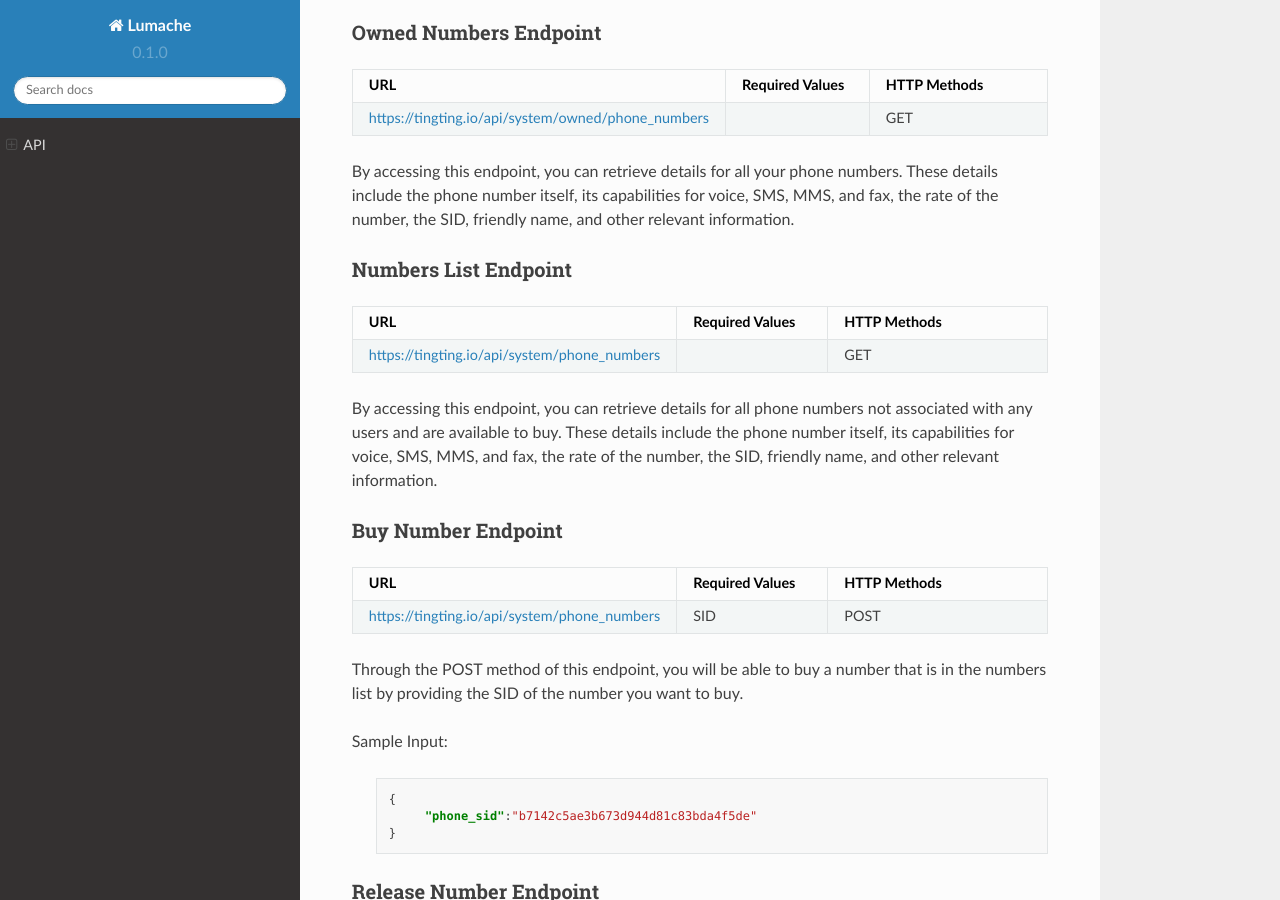
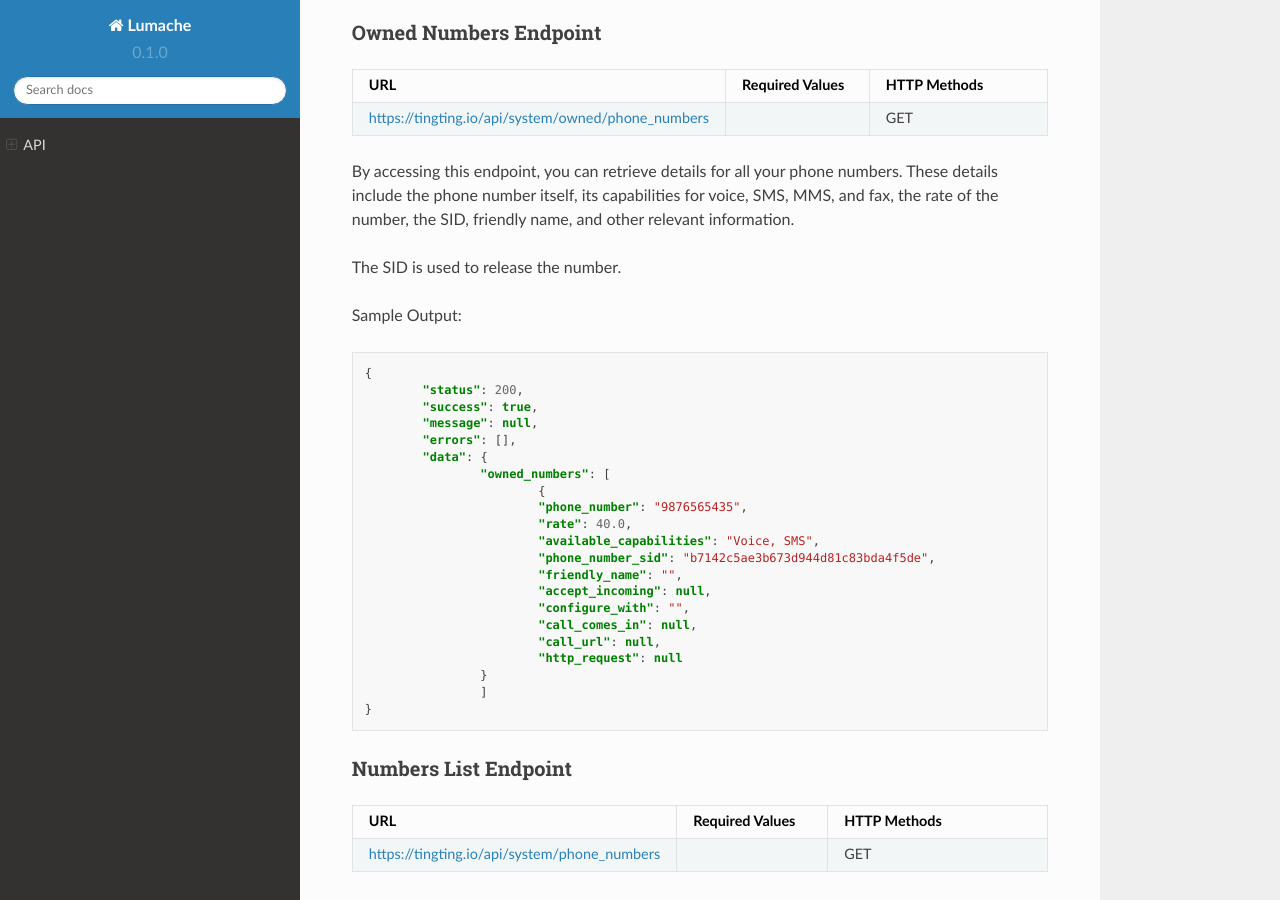
Before and after one commit to anjelikaprixa/TingTing, a Sphinx documentation site: the page built from docs/source/api.rst, in a window 1280 px wide and 900 px high, scrolled down 2462 px. Built offline with Sphinx 7.4.7 and the Read the Docs theme 2.0.0, drawn with Linux system fonts in a browser that asks for light colours.

Commit message:
Update api.rst

```diff
--- a/docs/source/api.rst
+++ b/docs/source/api.rst
@@ -152,6 +152,36 @@ Owned Numbers Endpoint
      - GET
 
 By accessing this endpoint, you can retrieve details for all your phone numbers. These details include the phone number itself, its capabilities for voice, SMS, MMS, and fax, the rate of the number, the SID, friendly name, and other relevant information.
+
+The SID is used to release the number.
+
+Sample Output:
+
+
+.. code-block:: json
+
+	{
+		"status": 200,
+    		"success": true,
+    		"message": null,
+    		"errors": [],
+    		"data": {
+        		"owned_numbers": [
+				{
+            			"phone_number": "9876565435",
+				"rate": 40.0,
+				"available_capabilities": "Voice, SMS",
+				"phone_number_sid": "b7142c5ae3b673d944d81c83bda4f5de",
+				"friendly_name": "",
+				"accept_incoming": null,
+				"configure_with": "",
+				"call_comes_in": null,
+				"call_url": null,
+				"http_request": null
+        		}
+			]
+    	}
+
 
 Numbers List Endpoint
 ~~~~~~~~~~~~~~~~~~~~~~
```
